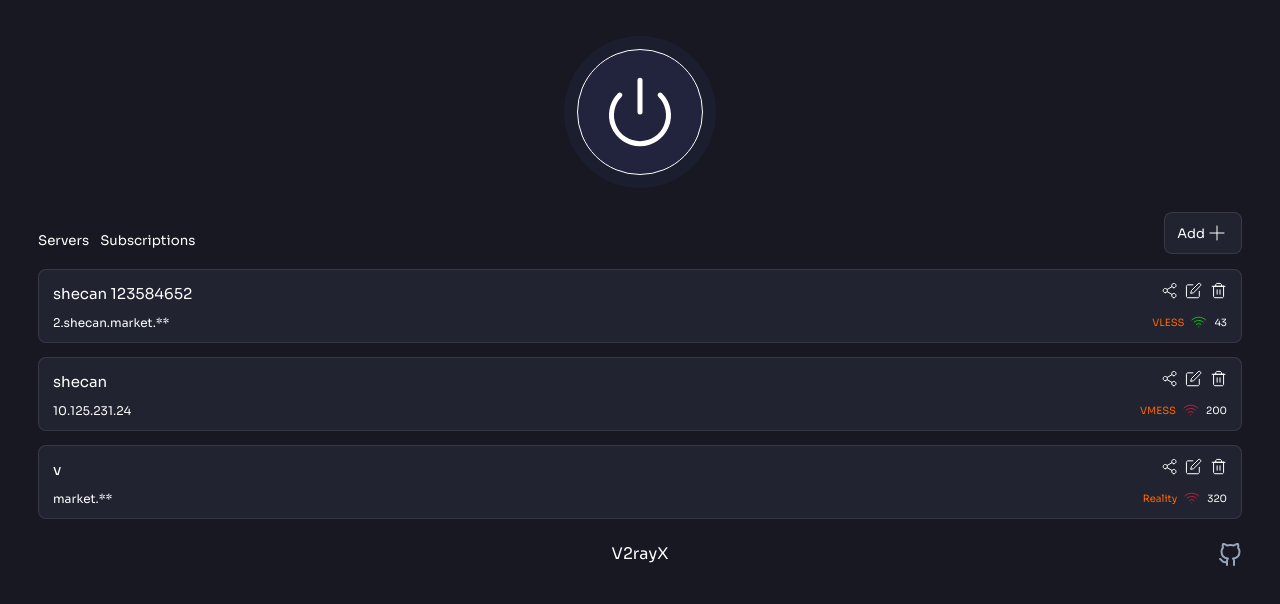
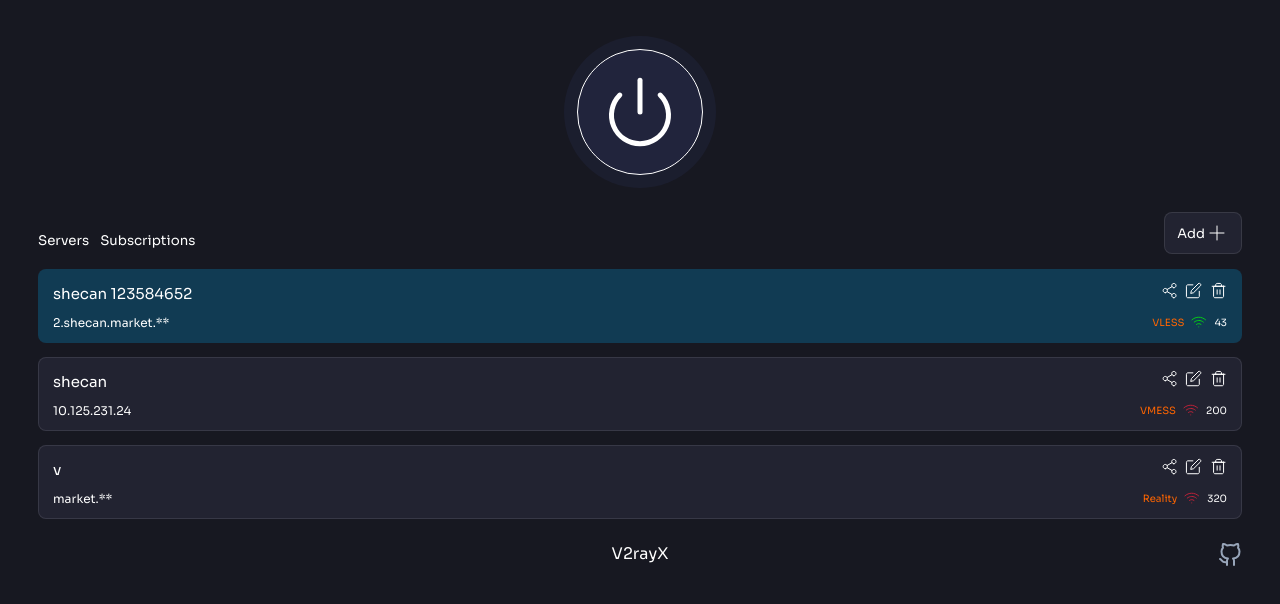
Before and after one commit to KayloPortal/v2rayx, a React (Vite) app: page / in a window 1280 px wide. Shown: the top 604 px of the page. Built offline with nearby package versions, Linux system fonts and the light colour scheme.

Commit message:
configs dynamic states

```diff
--- a/src/App.css
+++ b/src/App.css
@@ -23,7 +23,7 @@
   --clr-600: #00FF00;
   --clr-700: #98A5B9;
   --clr-800: #00A8E8;
-  --clr-825: hsl(197, 100, 45 / 25%);
+  --clr-825: hsl(197 100 45 / 25%);
   --clr-900: #21243C;
   --clr-910: #21243c80;
   --clr-1000: #171821;
--- a/src/Components/Configs.jsx
+++ b/src/Components/Configs.jsx
@@ -1,37 +1,52 @@
+import { useState } from "react";
 import "./Configs.css";
 
-const configs = [
+const configsData = [
   {
     "title": "shecan 123584652",
     "address": "2.shecan.market.**",
     "protocol": "VLESS",
     "ping": "43",
+    "id": "asddsa"
   },
   {
     "title": "shecan",
     "address": "10.125.231.24",
     "protocol": "VMESS",
     "ping": "200",
+    "id": "assdsdsdda"
   },
   {
     "title": "v",
     "address": "market.**",
     "protocol": "Reality",
     "ping": "320",
+    "id": "asda"
   }
 ]
 
 function Configs() {
+  const [configs, setConfigs] = useState(configsData)
+  const [selectedId, setSelectedId] = useState(configsData[0]? configsData[0].id : -1)
+
+  function removeConfigHandler(id) {
+    setConfigs(prev => prev.filter(config => config.id != id))
+  }
+
+  function clickHandler(id) {
+    setSelectedId(id)
+  }
+
   return (
     <div className="configs">
-      {configs.map(info => <Config data={info} />)}
+      {configs.map(info => <Config clickHandler={clickHandler} isSelected={selectedId == info.id} key={info.id} data={info} removeConfigHandler={removeConfigHandler} />)}
     </div>
   );
 }
 
-function Config({data: {title, address, protocol, ping}}){
+function Config({data: {title, address, protocol, ping, id}, clickHandler, removeConfigHandler, isSelected}){
   return (
-      <div className="config">
+      <div onClick={() => clickHandler(id)} className={`config ${isSelected? "config--selected" : ""}`}>
         <div>
           <h3 className="config-name">{title}</h3>
           <div className="config-btns">
@@ -41,7 +56,7 @@ function Config({data: {title, address, protocol, ping}}){
             <button>
               <img src="/icons/edit.svg" alt="Edit config" />
             </button>
-            <button>
+            <button onClick={() => removeConfigHandler(id)}>
               <img src="/icons/trash-2.svg" alt="Delete config" />
             </button>
           </div>
```
